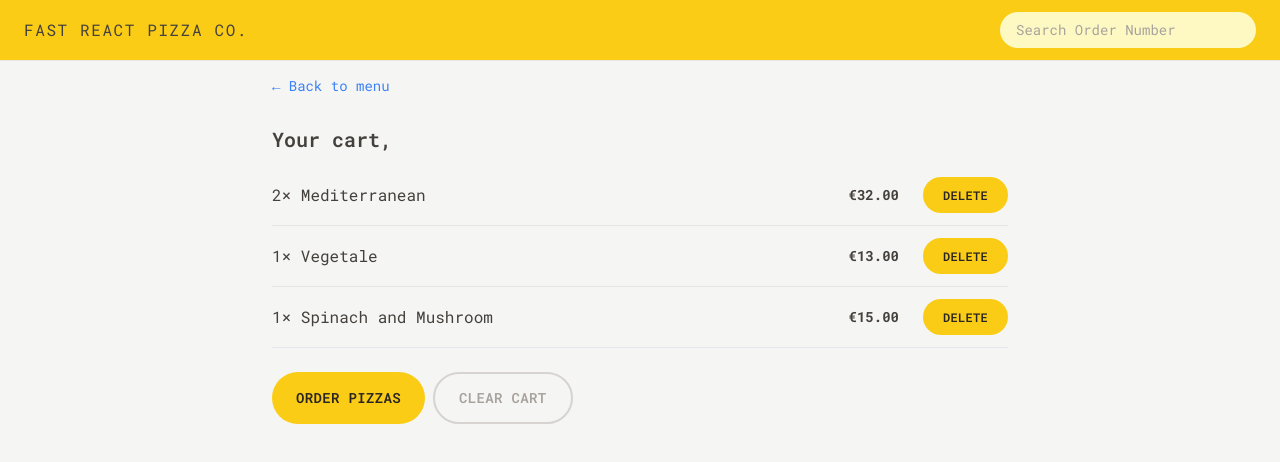
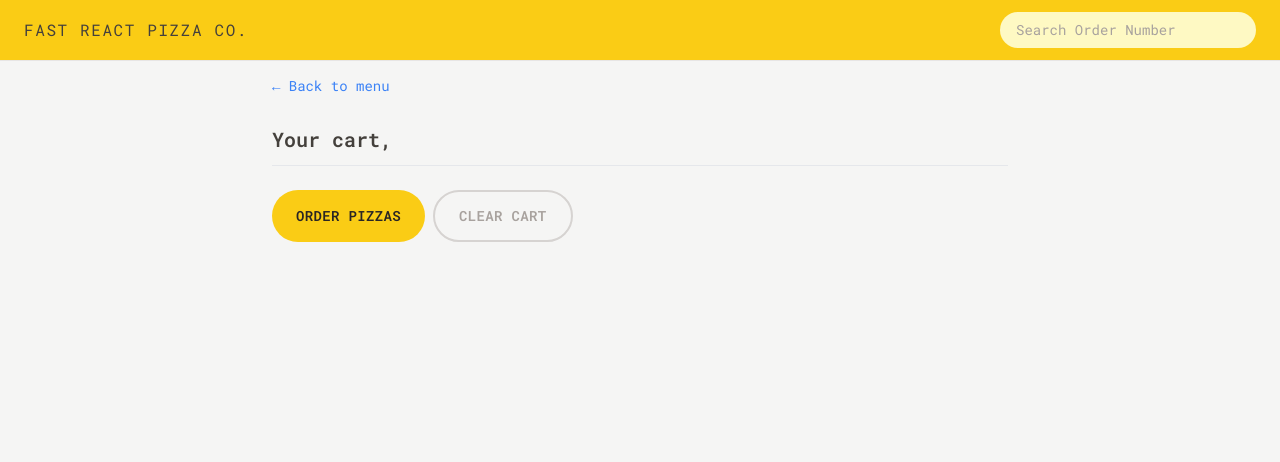
Before and after one commit to SimAndrew/fast-react-pizza, a React (Vite) app: page /cart in a window 1280 px wide. Shown: the top 462 px of the page. Built offline with nearby package versions, Linux system fonts and the light colour scheme.

Commit message:
feat: display (CartItem) ordered data in (Cart)

```diff
--- a/src/features/cart/Cart.jsx
+++ b/src/features/cart/Cart.jsx
@@ -2,34 +2,11 @@ import LinkButton from '../../ui/LinkButton.jsx';
 import Button from '../../ui/Button.jsx';
 import CartItem from './CartItem.jsx';
 import { useSelector } from 'react-redux';
-
-const fakeCart = [
-	{
-		pizzaId: 12,
-		name: 'Mediterranean',
-		quantity: 2,
-		unitPrice: 16,
-		totalPrice: 32,
-	},
-	{
-		pizzaId: 6,
-		name: 'Vegetale',
-		quantity: 1,
-		unitPrice: 13,
-		totalPrice: 13,
-	},
-	{
-		pizzaId: 11,
-		name: 'Spinach and Mushroom',
-		quantity: 1,
-		unitPrice: 15,
-		totalPrice: 15,
-	},
-];
+import { getCart } from './cartSlice.js';
 
 function Cart() {
 	const username = useSelector((state) => state.user.username);
-	const cart = fakeCart;
+	const cart = useSelector(getCart);
 
 	return (
 		<div className="px-4 py-3">
--- a/src/features/cart/cartSlice.js
+++ b/src/features/cart/cartSlice.js
@@ -42,6 +42,8 @@ export const {
 
 export default cartSlice.reducer;
 
+export const getCart = (state) => state.cart.cart;
+
 export const getTotalCartQuantity = (state) =>
 	state.cart.cart.reduce((sum, item) => sum + item.quantity, 0);
 
```
